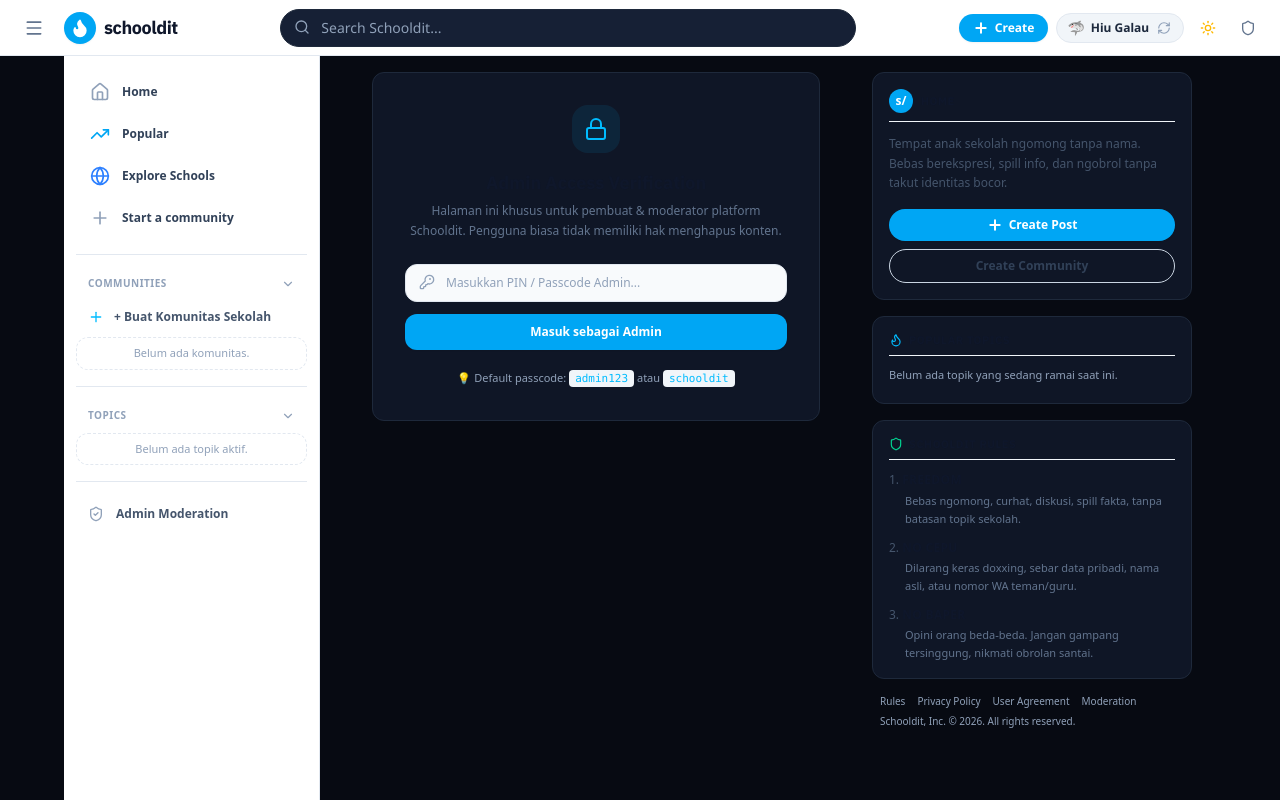
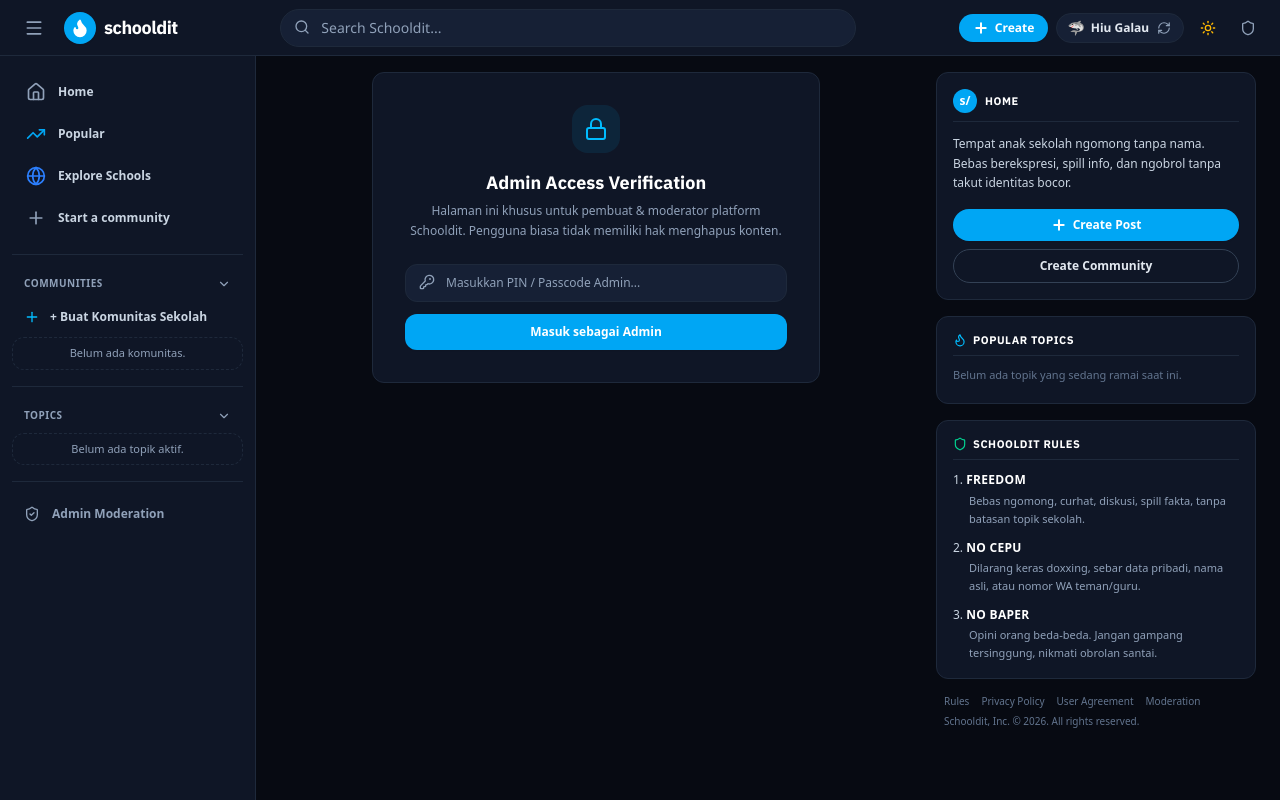
Before and after one commit to joshhh22/schooldit, a Next.js app: page /admin in a window 1280 px wide. Built offline with nearby package versions, Linux system fonts and the light colour scheme.

Commit message:
fix: remove admin default passcode hint and fix light mode styling with Tailwind custom dark variant

```diff
--- a/app/admin/page.tsx
+++ b/app/admin/page.tsx
@@ -97,9 +97,7 @@
           </button>
         </form>
 
-        <p className="text-[11px] text-slate-400 pt-1">
-          💡 Default passcode: <code className="bg-slate-100 dark:bg-[#162035] px-1.5 py-0.5 rounded text-sky-400 font-mono">admin123</code> atau <code className="bg-slate-100 dark:bg-[#162035] px-1.5 py-0.5 rounded text-sky-400 font-mono">schooldit</code>
-        </p>
+
       </div>
     );
   }
--- a/app/globals.css
+++ b/app/globals.css
@@ -1,4 +1,6 @@
 @import "tailwindcss";
+
+@custom-variant dark (&:where(.dark, .dark *));
 
 @layer base {
   :root {
@@ -6,16 +8,16 @@
     --font-body: var(--font-noto-sans), sans-serif;
 
     /* Light Theme */
-    --bg-main: #f1f5f9;
+    --bg-main: #f4f6f8;
     --bg-surface: #ffffff;
     --bg-surface-elevated: #f8fafc;
-    --bg-surface-hover: #e2e8f0;
-    --border-subtle: #cbd5e1;
-    --border-strong: #94a3b8;
+    --bg-surface-hover: #f1f5f9;
+    --border-subtle: #e2e8f0;
+    --border-strong: #cbd5e1;
     --text-primary: #0f172a;
-    --text-secondary: #475569;
+    --text-secondary: #334155;
     --text-muted: #64748b;
-    --accent: #0284c7; /* Deep Cyan / Blue */
+    --accent: #0284c7;
     --accent-hover: #0369a1;
     --accent-light: #e0f2fe;
     --vote-up: #0284c7;
@@ -53,7 +55,7 @@
   font-family: var(--font-heading);
 }
 
-/* Reddit-Style Soft Card */
+/* Reddit-Style Card */
 .reddit-card {
   background-color: var(--bg-surface);
   border: 1px solid var(--border-subtle);
--- a/app/layout.tsx
+++ b/app/layout.tsx
@@ -36,24 +36,25 @@
   return (
     <html
       lang="id"
-      className={`${ibmPlexSans.variable} ${notoSans.variable} dark`}
+      className={`${ibmPlexSans.variable} ${notoSans.variable}`}
       suppressHydrationWarning
     >
-      <body className="min-h-screen flex flex-col bg-[#f1f5f9] dark:bg-[#070a12] text-slate-900 dark:text-slate-100 transition-colors pb-16 md:pb-0 font-sans">
+      <body className="min-h-screen flex flex-col bg-[#f4f6f8] dark:bg-[#070a12] text-slate-900 dark:text-slate-100 transition-colors pb-16 md:pb-0 font-sans antialiased">
         <SchoolditProvider>
           <ToastProvider>
-            {/* Top Fixed Header */}
+            {/* Top Fixed Reddit-Style Header */}
             <Header />
 
-            {/* Reddit Layout: Left Sidebar + Center Feed + Right Sidebar */}
-            <div className="w-full max-w-[1600px] mx-auto flex justify-center">
-              {/* Left Sidebar */}
+            {/* Reddit Full-Width Shell: Left Drawer flush to edge + Centered Main Feed + Right Sidebar */}
+            <div className="w-full flex-1 flex">
+              {/* Left Sidebar Flush to Left Edge */}
               <div className="hidden md:block shrink-0">
                 <SidebarLeft />
               </div>
 
-              {/* Main Content Area */}
-              <div className="flex-1 max-w-4xl px-3 sm:px-6 py-4 min-w-0 flex justify-center gap-6">
+              {/* Center Feed & Right Sidebar Container */}
+              <div className="flex-1 flex justify-center py-4 px-3 sm:px-6 gap-6 min-w-0">
+                {/* Main Middle Feed */}
                 <main className="flex-1 max-w-2xl min-w-0">{children}</main>
 
                 {/* Right Sidebar */}
```
